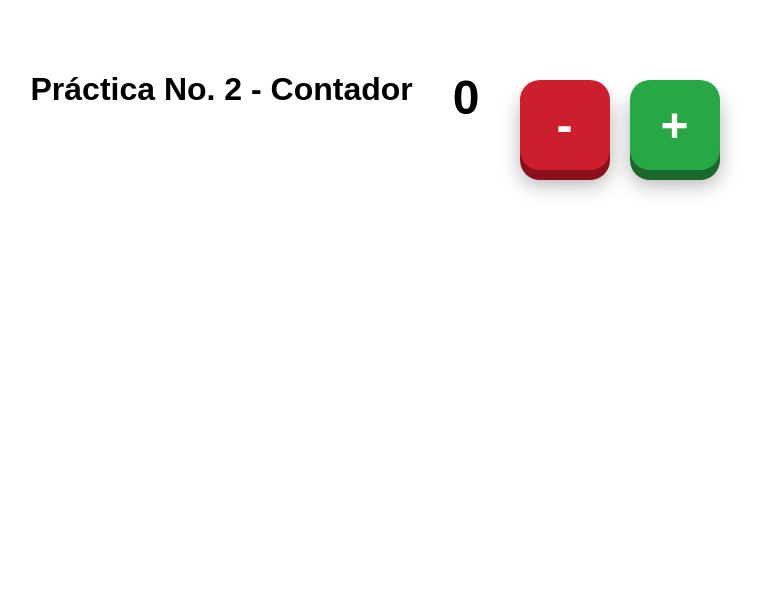
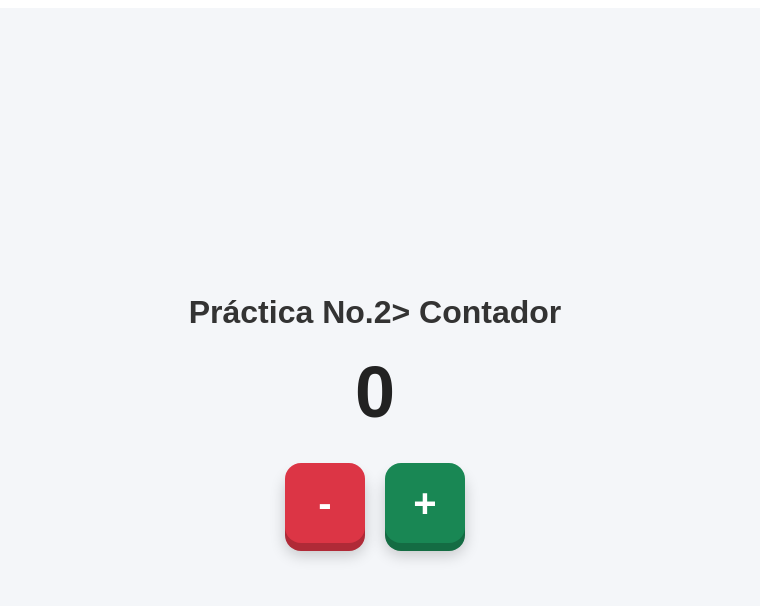
Before and after one commit to smujr-code/practica2-angular, an Angular app: page / in a window 1280 px wide. Shown: the top 606 px of the page, without its empty margins (265-1025 px from the left). Built offline with nearby package versions, Linux system fonts and the light colour scheme.

Commit message:
se ordena la interfaz de usuario

```diff
--- a/src/app/app.css
+++ b/src/app/app.css
@@ -1,38 +1,57 @@
-/* Contenedor de los botones */
-div {
+
+.contenedor-contador {
   display: flex;
+  flex-direction: column;
+  align-items: center;
   justify-content: center;
-  gap: 20px;
-  margin-top: 30px;
+  height: 100vh;
+  font-family: Arial, sans-serif;
+  background-color: #f4f6f9;
+  margin: 0;
 }
 
-/* Estilo base compartido para ambos botones 3D */
+h1 {
+  color: #333;
+  margin-bottom: 20px;
+}
+
+.valor-contador {
+  font-size: 72px;
+  font-weight: bold;
+  color: #222;
+  margin-bottom: 30px;
+}
+.grupo-botones {
+  display: flex;
+  gap: 20px;
+}
+
 button {
-  width: 90px;
-  height: 90px;
-  font-size: 48px;
+  width: 80px;
+  height: 80px;
+  font-size: 40px;
   font-weight: bold;
   color: white;
   border: none;
-  border-radius: 20px;
+  border-radius: 16px;
   cursor: pointer;
-  transition: transform 0.1s ease, box-shadow 0.1s ease;
-  display: inline-flex;
+  display: flex;
   align-items: center;
   justify-content: center;
+  transition: transform 0.1s ease, box-shadow 0.1s ease;
 }
 
 .btn-menos {
-  background-color: #cc1e2d;
-  box-shadow: 0px 10px 0px #8b101b, 0px 15px 20px rgba(0, 0, 0, 0.3);
+  background-color: #dc3545;
+  box-shadow: 0px 8px 0px #b02a37, 0px 12px 15px rgba(0, 0, 0, 0.2);
 }
 
 .btn-mas {
-  background-color: #28a745;
-  box-shadow: 0px 10px 0px #19692c, 0px 15px 20px rgba(0, 0, 0, 0.3);
+  background-color: #198754;
+  box-shadow: 0px 8px 0px #146c43, 0px 12px 15px rgba(0, 0, 0, 0.2);
 }
 
 button:active {
   transform: translateY(6px);
-  box-shadow: 0px 4px 0px #444, 0px 8px 10px rgba(0, 0, 0, 0.2);
+  box-shadow: 0px 2px 0px #333, 0px 5px 8px rgba(0, 0, 0, 0.2);
 }
--- a/src/app/app.html
+++ b/src/app/app.html
@@ -1,13 +1,8 @@
-<div style="text-align: center; margin-top: 50px; font-family: Arial, sans-serif;">
-  <h1>Práctica No. 2 - Contador</h1>
-  <div style="font-size: 48px; margin: 20px; font-weight: bold;">
-    {{ contador }}
-  </div>
-
-  <div>
-
+<div class="contenedor-contador">
+  <h1>Práctica No.2> Contador</h1>
+  <div class="valor-contador">{{ contador }}</div>
+  <div class="grupo-botones">
     <button (click)="disminuir()" class="btn-menos">-</button>
     <button (click)="incrementar()" class="btn-mas">+</button>
-
   </div>
 </div>
```
